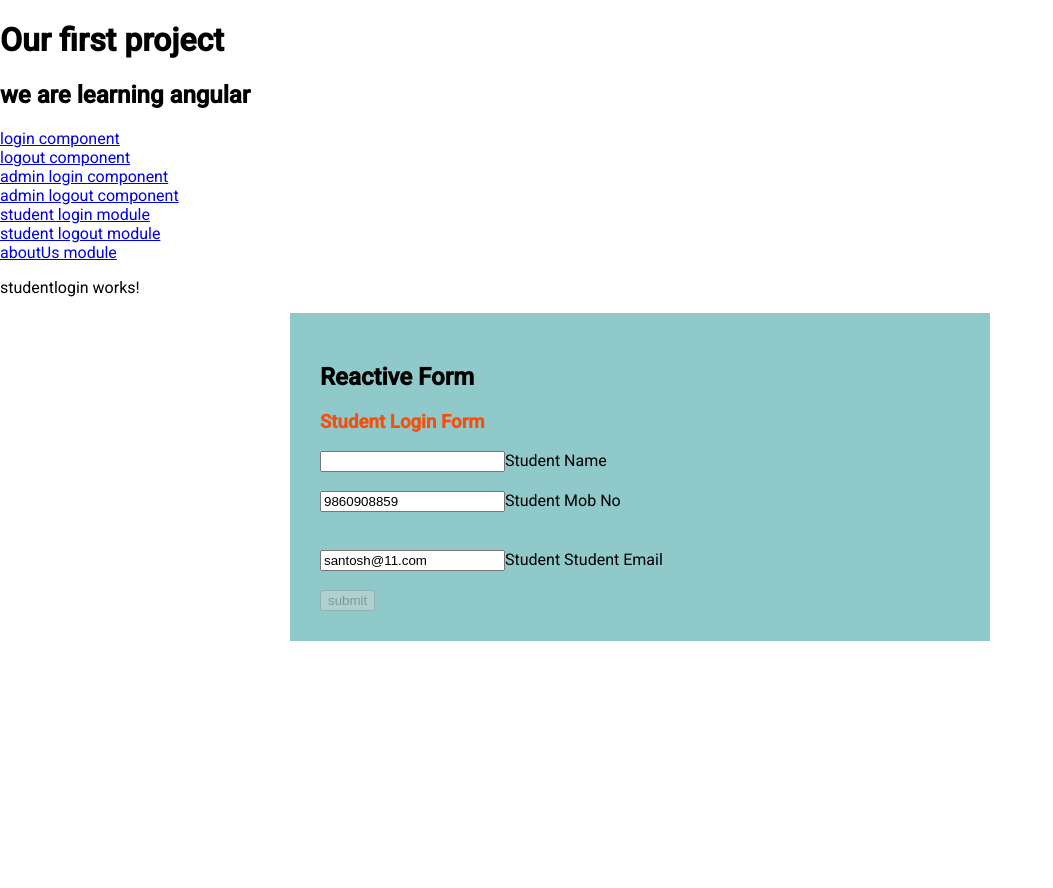
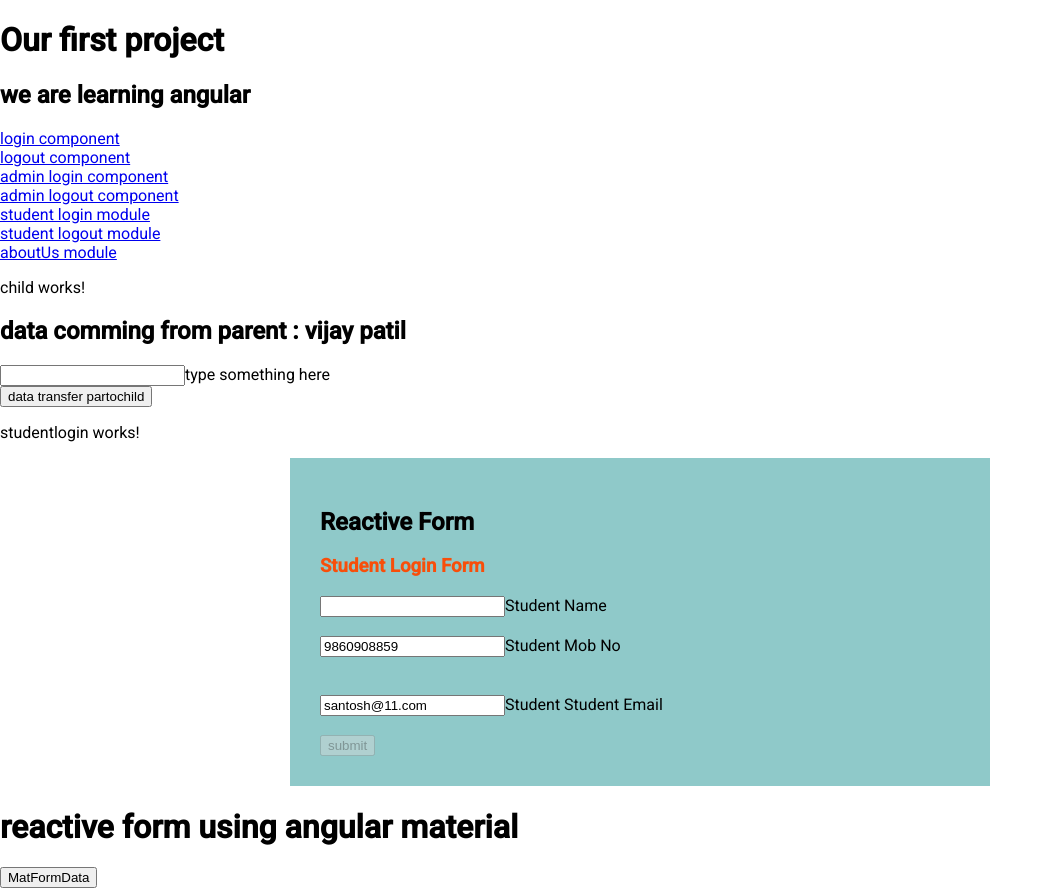
Before and after one commit to santoshmulak/Santosh-Angular, an Angular app in the folder practiceproject/: page /studentLogin in a window 1280 px wide. Shown: the whole page, without its empty margins (0-1053 px from the left). Before the commit the page ends 821 px from the top, so only its background shows below. Built offline with nearby package versions, Linux system fonts and the light colour scheme.

Commit message:
lifecyclel hookd

```diff
--- a/practiceproject/src/app/app.component.html
+++ b/practiceproject/src/app/app.component.html
@@ -19,5 +19,7 @@
 <!-- <button mat-raised-button color="primary">Primary</button>
 <button mat-raised-button color="accent">Accent</button>
 <button mat-raised-button color="warn">Warn</button> -->
-
+<app-child [name]="myName"></app-child>
+<input type="text" #inputValue>type something here <br>
+<button (click)="dataFromParToChild(inputValue.value)">data transfer partochild</button>
 <router-outlet></router-outlet>
--- a/practiceproject/src/app/app.component.ts
+++ b/practiceproject/src/app/app.component.ts
@@ -6,5 +6,11 @@ import { Component } from '@angular/core';
   styleUrls: ['./app.component.scss']
 })
 export class AppComponent {
+  myName = 'vijay patil'
   title = 'practiceproject';
+  ngOnInit(): void {
+  }
+  dataFromParToChild(data:any){
+    this.myName = data
+  }
 }
--- a/practiceproject/src/app/app.module.ts
+++ b/practiceproject/src/app/app.module.ts
@@ -18,6 +18,7 @@ import { AdminModule } from './admin/admin.module';
 import { BrowserAnimationsModule } from '@angular/platform-browser/animations';
 import { StudentModule } from './student/student.module';
 import { MatButtonModule } from "@angular/material/button";
+import { ChildComponent } from './child/child.component';
 
 @NgModule({
   declarations: [
@@ -32,6 +33,7 @@ import { MatButtonModule } from "@angular/material/button";
     // CharacterOnlyDirective,
     CurrencyPipe,
     PagenotfoundComponent,
+    ChildComponent,
   ],
   imports: [
     BrowserModule,
--- /dev/null
+++ b/practiceproject/src/app/child/child.component.html
@@ -0,0 +1,2 @@
+<p>child works!</p>
+<h2>data comming from parent : {{name}}</h2>
--- /dev/null
+++ b/practiceproject/src/app/child/child.component.ts
@@ -0,0 +1,26 @@
+import { Component, Input, OnChanges, OnInit } from '@angular/core';
+
+@Component({
+  selector: 'app-child',
+  templateUrl: './child.component.html',
+  styleUrls: ['./child.component.scss']
+})
+export class ChildComponent implements OnInit , OnChanges{
+  @Input() name = ''
+
+  constructor() {
+    console.log('constuctor calling');
+
+  }
+  ngOnChanges(){
+    console.log('ngOnChange calling');
+
+  }
+
+  ngOnInit(): void {
+    console.log('ngOnInit calling');
+
+  }
+
+
+}
--- a/practiceproject/src/app/data.service.ts
+++ b/practiceproject/src/app/data.service.ts
@@ -10,7 +10,8 @@ export class DataService {
   mycars={
     carName:'fortuner',
     carPrice:'4500000'
-  }
+  };
+  matFormData:any;
   constructor() { }
   dataServiceFunction(){
    return this.fruit= {
--- a/practiceproject/src/app/student/student.module.ts
+++ b/practiceproject/src/app/student/student.module.ts
@@ -5,6 +5,9 @@ import { StudentloginComponent } from './studentlogin/studentlogin.component';
 import { StudentlogoutComponent } from './studentlogout/studentlogout.component';
 import { FormsModule, ReactiveFormsModule } from '@angular/forms';
 import { MatButtonModule } from '@angular/material/button';
+import { MatFormFieldModule } from "@angular/material/form-field";
+import { MatInputModule } from "@angular/material/input";
+
 console.log('studentModule');
 
 @NgModule({
@@ -18,6 +21,8 @@ console.log('studentModule');
     FormsModule,
     ReactiveFormsModule,
     MatButtonModule,
+    MatFormFieldModule,
+    MatInputModule
 
   ]
 })
--- a/practiceproject/src/app/student/studentlogin/studentlogin.component.html
+++ b/practiceproject/src/app/student/studentlogin/studentlogin.component.html
@@ -23,3 +23,18 @@
         <!-- <button (click)="StudentFormDtata()"mat-raised-button color="warn">Submit</button> -->
     </form>
 </div>
+<h1>reactive form using angular material</h1>
+<button (click)="studentMatData()">MatFormData</button>
+<br><br>
+<div *ngIf="matForm" >
+    <form [formGroup]="studentMatForm!">
+        <mat-form-field>
+            <mat-label>Student Mat Name</mat-label>
+            <input matInput type="text" formControlName="studentMatName">
+            <mat-hint *ngIf="!studentMatForm.get('studentMatName')?.touched">please enter your name as per adhar card</mat-hint>
+            <mat-error *ngIf="studentMatForm.get('studentMatName')?.hasError?.('maxlength')">Please enter valid name as per Adhar card</mat-error>
+        </mat-form-field>
+        <br><br>
+        <button class="btn" mat-raised-button class="btn" color="warn" (click)="matFormData()">Matsubmit</button>
+    </form>
+</div>
--- a/practiceproject/src/app/student/studentlogin/studentlogin.component.scss
+++ b/practiceproject/src/app/student/studentlogin/studentlogin.component.scss
@@ -11,3 +11,14 @@ h3{
 .error{
     color: red;
 }
+.main1{
+    background-color: #ebe70d;
+    width: 50%;
+    margin-left: auto;
+    margin-right: auto;
+    padding: 30px;
+}
+.btn{
+    background-color: aqua;
+
+}
--- a/practiceproject/src/app/student/studentlogin/studentlogin.component.ts
+++ b/practiceproject/src/app/student/studentlogin/studentlogin.component.ts
@@ -1,5 +1,6 @@
 import { Component, OnInit } from '@angular/core';
 import { FormGroup,FormControl,FormBuilder,Validators } from '@angular/forms';
+import { DataService } from 'src/app/data.service';
 
 @Component({
   selector: 'app-studentlogin',
@@ -7,22 +8,35 @@ import { FormGroup,FormControl,FormBuilder,Validators } from '@angular/forms';
   styleUrls: ['./studentlogin.component.scss']
 })
 export class StudentloginComponent implements OnInit {
-  studentForm! : FormGroup
+  studentForm! : FormGroup;
+  studentMatForm!:FormGroup;
+  matForm:Boolean=false;
 
-  constructor(private fb:FormBuilder) { }
+  constructor(private fb:FormBuilder,private dataService:DataService) { }
 
   ngOnInit(): void {
-    this.StudentFormData()
+    this.studentFormData();
+    // this.studentMatData()
   }
-  StudentFormData() {
+  studentFormData() {
     this.studentForm = this.fb.group({
       studentName:['',[Validators.required,Validators.maxLength(15)]],
       studentMob:['9860908859',[Validators.pattern('^[0-9]{10}$'), Validators.maxLength(12),Validators.minLength(10)]],
-      studentEmail:['santosh@11.com',[Validators.email]]
+      studentEmail:['santosh@11.com',[Validators.email]],
     })
+
   }
   studentData(){
     console.log(this.studentForm.value);
   }
+  studentMatData(){
+    this.matForm=true;
+    this.studentMatForm=this.fb.group({
+      studentMatName: ['', [Validators.required, Validators.maxLength(10)]],    })
+  }
+  matFormData(){
+    console.log(this.studentMatForm.value);
+    this.dataService.matFormData=this.studentMatForm.value
 
+  }
 }
```
Also changed, not shown: practiceproject/src/app/child/child.component.scss (added), 1 other file (tests, documents, lock files or other folders).
